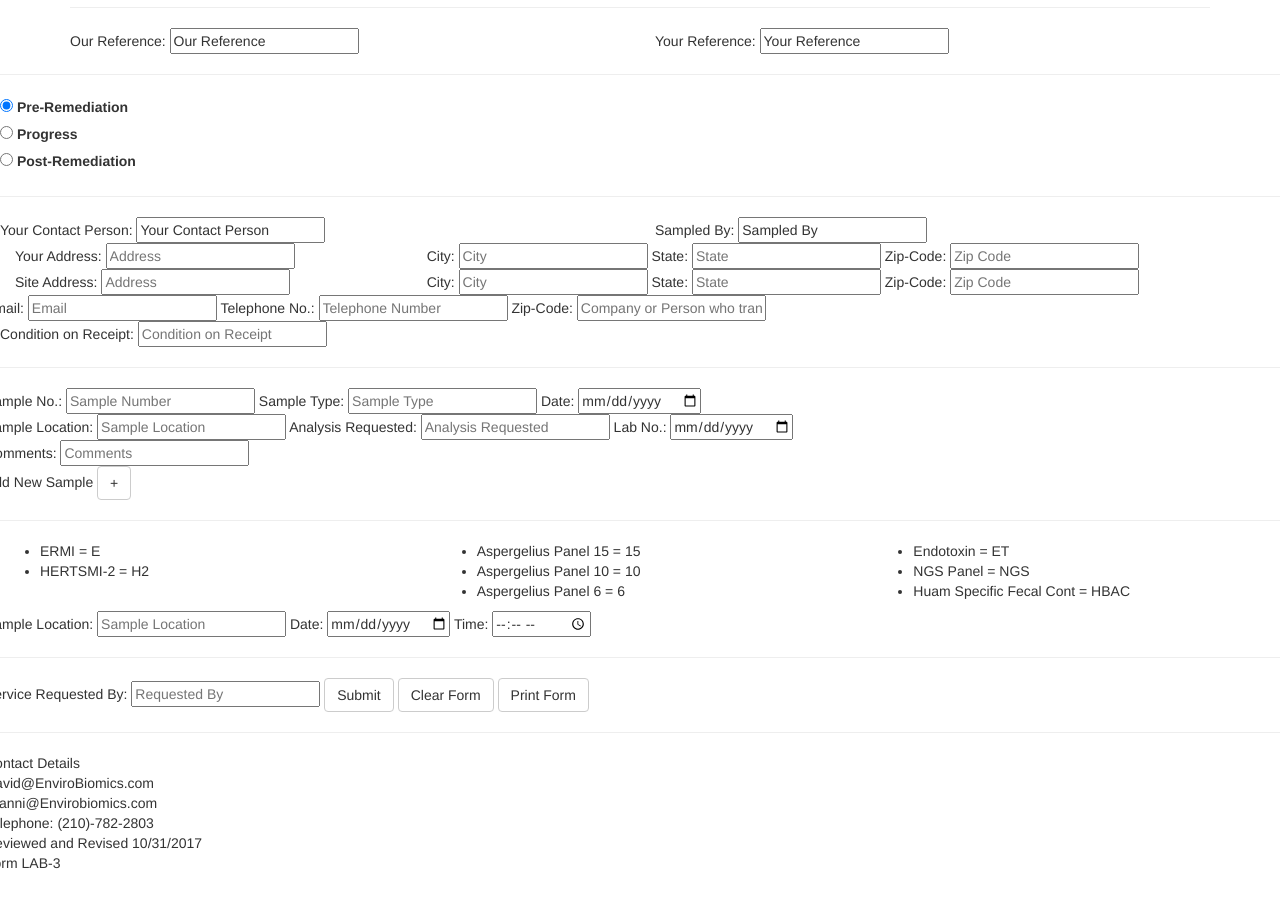
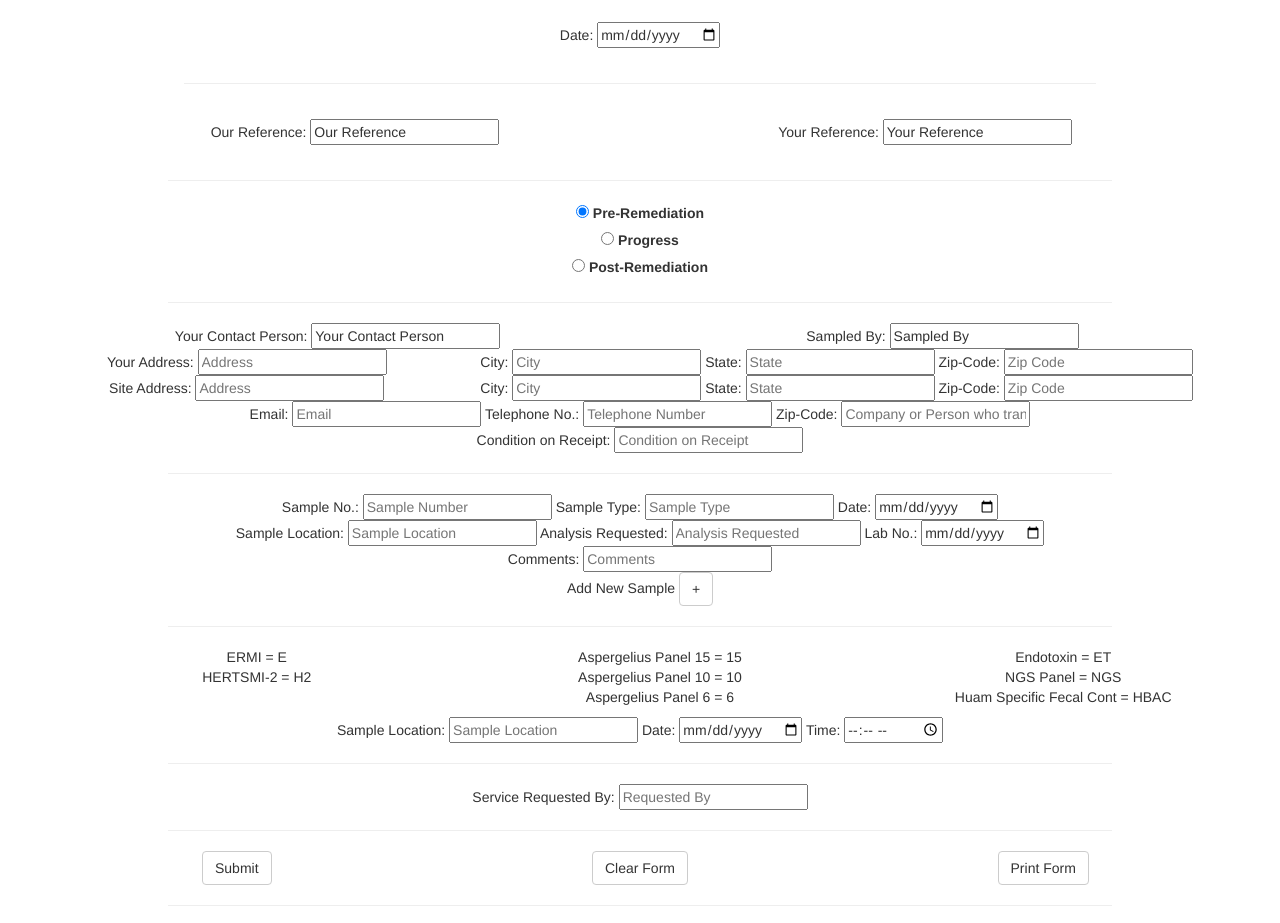
Before and after one commit to Ghizmilth/envirobiomics-form, a plain HTML site: page index.html in a window 1280 px wide. Shown: the part 211-1134 px from the top of the page. Before the commit the page ends 1084 px from the top, so only its background shows below. Drawn offline with nearby package versions, Linux system fonts and the light colour scheme.

Commit message:
CSS modifications to logo and first row of form

```diff
--- a/index.html
+++ b/index.html
@@ -7,7 +7,7 @@
 
     <!--- STYLESHEETS -->
     <link rel="stylesheet" href="https://maxcdn.bootstrapcdn.com/bootstrap/3.3.7/css/bootstrap.min.css" integrity="sha384-BVYiiSIFeK1dGmJRAkycuHAHRg32OmUcww7on3RYdg4Va+PmSTsz/K68vbdEjh4u" crossorigin="anonymous">
-    <link rel="stylesheet" src="style.css">
+    <link rel="stylesheet" href="style.css">
 
     <!--- VENDOR SCRIPTS -->
     <script src="https://code.jquery.com/jquery-3.2.1.min.js" integrity="sha256-hwg4gsxgFZhOsEEamdOYGBf13FyQuiTwlAQgxVSNgt4=" crossorigin="anonymous"></script>
@@ -22,7 +22,7 @@
     <header>
       <div class="container">
         <div class="row logo-img">
-          <img src="images/enviro-logo.png"></img>Logo goes here!
+          <img src="images/enviro-logo.png"></img>
         </div>
       </div>
     </header>
@@ -32,7 +32,7 @@
 
       <div class="container">
         <div class="row">
-          <div class="col-md-12">
+          <div class="col-md-12" id="today-date">
             Date:
             <input type="date" name="Date">
           </div>
@@ -40,7 +40,7 @@
 
             <hr>
 
-        <div class="row">
+        <div class="row reference-row">
             <div class="col-md-6">
               Our Reference:
               <input type="text" name="Our Reference" value="Our Reference">
@@ -165,20 +165,20 @@
 
           <div class="row">
               <div class="col-md-4">
-                <ul>
+                <ul class="my-list">
                   <li>ERMI = E</li>
                   <li>HERTSMI-2 = H2</li>
                 </ul>
               </div>
               <div class="col-md-4">
-                <ul>
+                <ul class="my-list">
                   <li>Aspergelius Panel 15 = 15</li>
                   <li>Aspergelius Panel 10 = 10</li>
                   <li>Aspergelius Panel 6 = 6</li>
                 </ul>
               </div>
               <div class="col-md-4">
-                <ul>
+                <ul class="my-list">
                   <li>Endotoxin = ET</li>
                   <li>NGS Panel = NGS</li>
                   <li>Huam Specific Fecal Cont = HBAC</li>
@@ -200,9 +200,20 @@
           <div class="row">
             Service Requested By:
             <input type="text" name="email" placeholder="Requested By">
-            <button type="button" class="btn btn-default">Submit</button>
-            <button type="button" class="btn btn-default">Clear Form</button>
-            <button type="button" class="btn btn-default">Print Form</button>
+          </div>
+
+          <hr>
+
+          <div class="row">
+            <div class="col-md-4">
+              <button type="button" class="btn btn-default">Submit</button>
+            </div>
+            <div class="col-md-4">
+              <button type="button" class="btn btn-default">Clear Form</button>
+            </div>
+            <div class="col-md-4">
+              <button type="button" class="btn btn-default">Print Form</button>
+            </div>
           </div>
 
           <hr>
--- a/style.css
+++ b/style.css
@@ -0,0 +1,29 @@
+html,
+body {
+  height: 100%;
+  margin: 0 2% 0 2%;
+  text-align: center;
+}
+
+.logo-img {
+  margin-top: 2%;
+  margin-bottom: 2%;
+}
+
+.reference-row,
+#today-date {
+  text-align: center;
+  padding: 15px;
+}
+
+hr {
+  width: 80%;
+}
+
+.my-list {
+  list-style-type: none;
+}
+
+.your-contact-person {
+  width: 40%;
+}
```
